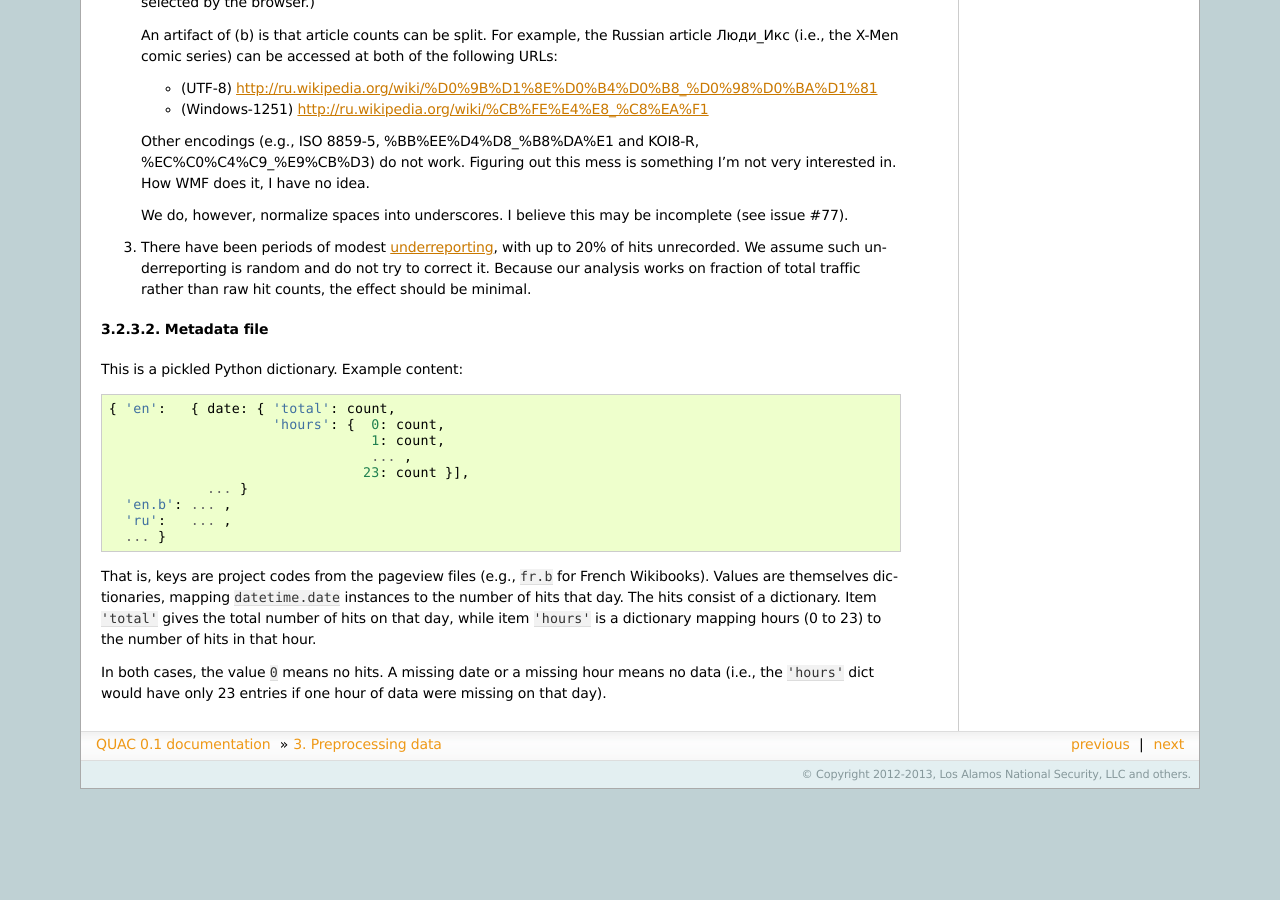
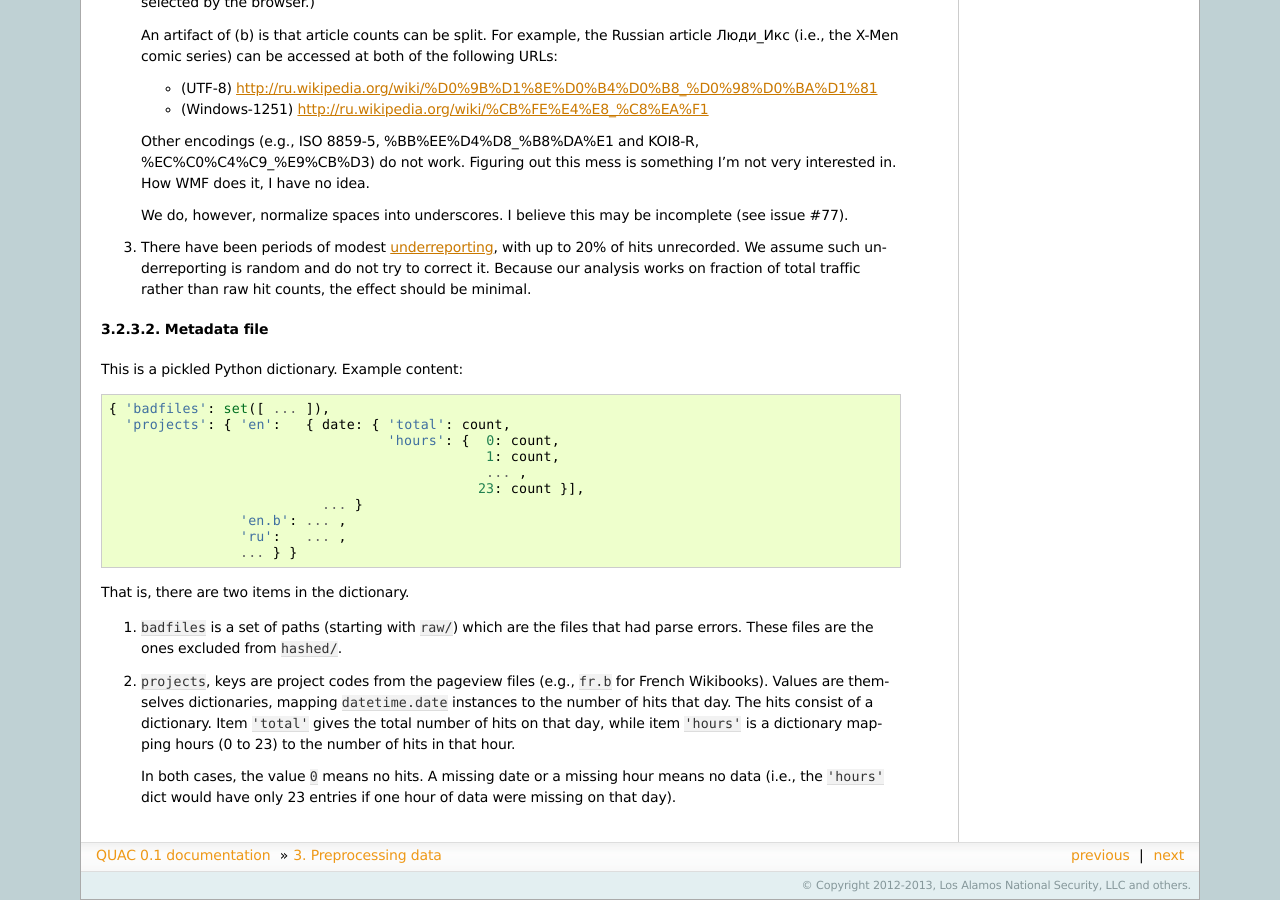
Before and after one commit to reidpr/quac, a Sphinx documentation site: the page built from sphinx/pipeline.rst, in a window 1280 px wide and 900 px high, scrolled down 4042 px. Built offline with Sphinx 7.4.7, drawn with Linux system fonts in a browser that asks for light colours; formulas are drawn with MathJax 3; before the commit the page ends 4831 px from its top, so only the background shows below that; some of the changed text lies outside the part shown.

Commit message:
deal with unparseable lines

```diff
--- a/sphinx/pipeline.rst
+++ b/sphinx/pipeline.rst
@@ -247,7 +247,8 @@ File organization
 
 A fully populated data directory looks (in part) something like this:
 
-* :samp:`raw/` --- Raw text files direct from WMF.
+* :samp:`raw/` --- Raw text files direct from WMF. Note that some of these
+  files contain breakage.
 
   * :samp:`2012/`
 
@@ -262,7 +263,8 @@ A fully populated data directory looks (in part) something like this:
         These files have a number of problems, so we don't use them (see issue
         `#81 <https://github.com/reidpr/quac/issues/81>`_).
 
-* :samp:`hashed/` --- Text files in an improved hierarchy.
+* :samp:`hashed/` --- Text files in an improved hierarchy. All of these files
+  will parse correctly.
 
   * :samp:`185/` --- Pageviews whose filenames hashed to 185. Currently, we
     use the DJB2 hash algorithm mod 256 (the modulus is configurable). QUAC
@@ -330,26 +332,32 @@ Metadata file
 
 This is a pickled Python dictionary. Example content::
 
-   { 'en':   { date: { 'total': count,
-                       'hours': {  0: count,
-                                   1: count,
-                                   ... ,
-                                  23: count }],
-               ... }
-     'en.b': ... ,
-     'ru':   ... ,
-     ... }
+   { 'badfiles': set([ ... ]),
+     'projects': { 'en':   { date: { 'total': count,
+                                     'hours': {  0: count,
+                                                 1: count,
+                                                 ... ,
+                                                23: count }],
+                             ... }
+                   'en.b': ... ,
+                   'ru':   ... ,
+                   ... } }
 
-That is, keys are project codes from the pageview files (e.g., ``fr.b`` for
-French Wikibooks). Values are themselves dictionaries, mapping
-``datetime.date`` instances to the number of hits that day. The hits consist
-of a dictionary. Item ``'total'`` gives the total number of hits on that day,
-while item ``'hours'`` is a dictionary mapping hours (0 to 23) to the number
-of hits in that hour.
+That is, there are two items in the dictionary.
 
-In both cases, the value ``0`` means no hits. A missing date or a missing hour
-means no data (i.e., the ``'hours'`` dict would have only 23 entries if one
-hour of data were missing on that day).
+#. ``badfiles`` is a set of paths (starting with ``raw/``) which are the files
+   that had parse errors. These files are the ones excluded from ``hashed/``.
+
+#. ``projects``, keys are project codes from the pageview files (e.g.,
+   ``fr.b`` for French Wikibooks). Values are themselves dictionaries, mapping
+   ``datetime.date`` instances to the number of hits that day. The hits
+   consist of a dictionary. Item ``'total'`` gives the total number of hits on
+   that day, while item ``'hours'`` is a dictionary mapping hours (0 to 23) to
+   the number of hits in that hour.
+
+   In both cases, the value ``0`` means no hits. A missing date or a missing
+   hour means no data (i.e., the ``'hours'`` dict would have only 23 entries
+   if one hour of data were missing on that day).
 
 
-..  LocalWords:  pagecount samp
+..  LocalWords:  pagecount samp badfiles
```
Also changed, not shown: 9 other files.
